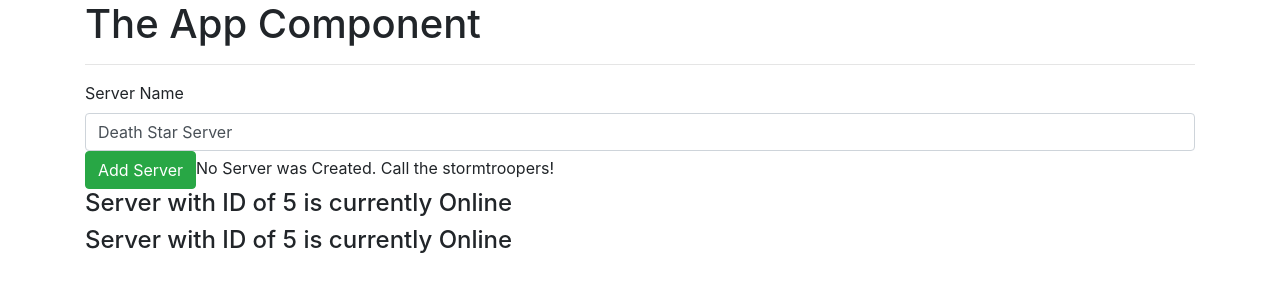
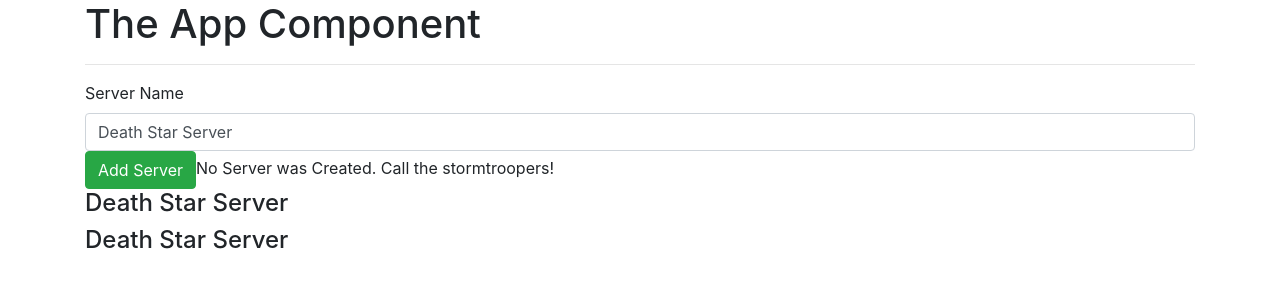
Before and after one commit to mikedilulo/Recipe-Book, an Angular app: page / in a window 1280 px wide. Shown: the top 300 px of the page. Built offline with nearby package versions, Linux system fonts and the light colour scheme.

Commit message:
Using *ngFor to Render the lists / content static

```diff
--- a/src/app/serversComponent/servers.component.html
+++ b/src/app/serversComponent/servers.component.html
@@ -1,11 +1,7 @@
 <label for="name">Server Name</label>
 <input type="text" class="form-control" [(ngModel)]="serverName" />
 
-<button
-  class="btn btn-success"
-  [disabled]="!allowNewServer"
-  (click)="onCreateServer()"
->
+<button class="btn btn-success" (click)="onCreateServer()">
   Add Server
 </button>
 <p *ngIf="serverCreated; else noServer">
@@ -14,5 +10,4 @@
 <ng-template #noServer
   >No Server was Created. Call the stormtroopers!</ng-template
 >
-<h4>Server with ID of {{ serverId }} is currently {{ getServerStatus() }}</h4>
-<h4>Server with ID of {{ serverId }} is currently {{ getServerStatus() }}</h4>
+<h4 *ngFor="let server of servers">{{ serverName }}</h4>
--- a/src/app/serversComponent/servers.component.ts
+++ b/src/app/serversComponent/servers.component.ts
@@ -11,11 +11,10 @@ export class ServersComponent {
   serverCreationStatus = "Server is not Created";
   serverName = "Death Star Server";
   serverCreated = false;
+  servers = ["TestServerOne", "TestServerTwo"];
 
   constructor() {
-    setTimeout(() => {
-      this.allowNewServer = true;
-    }, 3000);
+    this.serverStatus = Math.random() > 0.5 ? "Online" : "Offline";
   }
 
   getServerStatus() {
@@ -24,6 +23,7 @@ export class ServersComponent {
 
   onCreateServer() {
     this.serverCreated = true;
+    this.servers.push(this.serverName);
     return (this.serverCreationStatus =
       "Server was Created. Name is " + this.serverName);
   }
```
